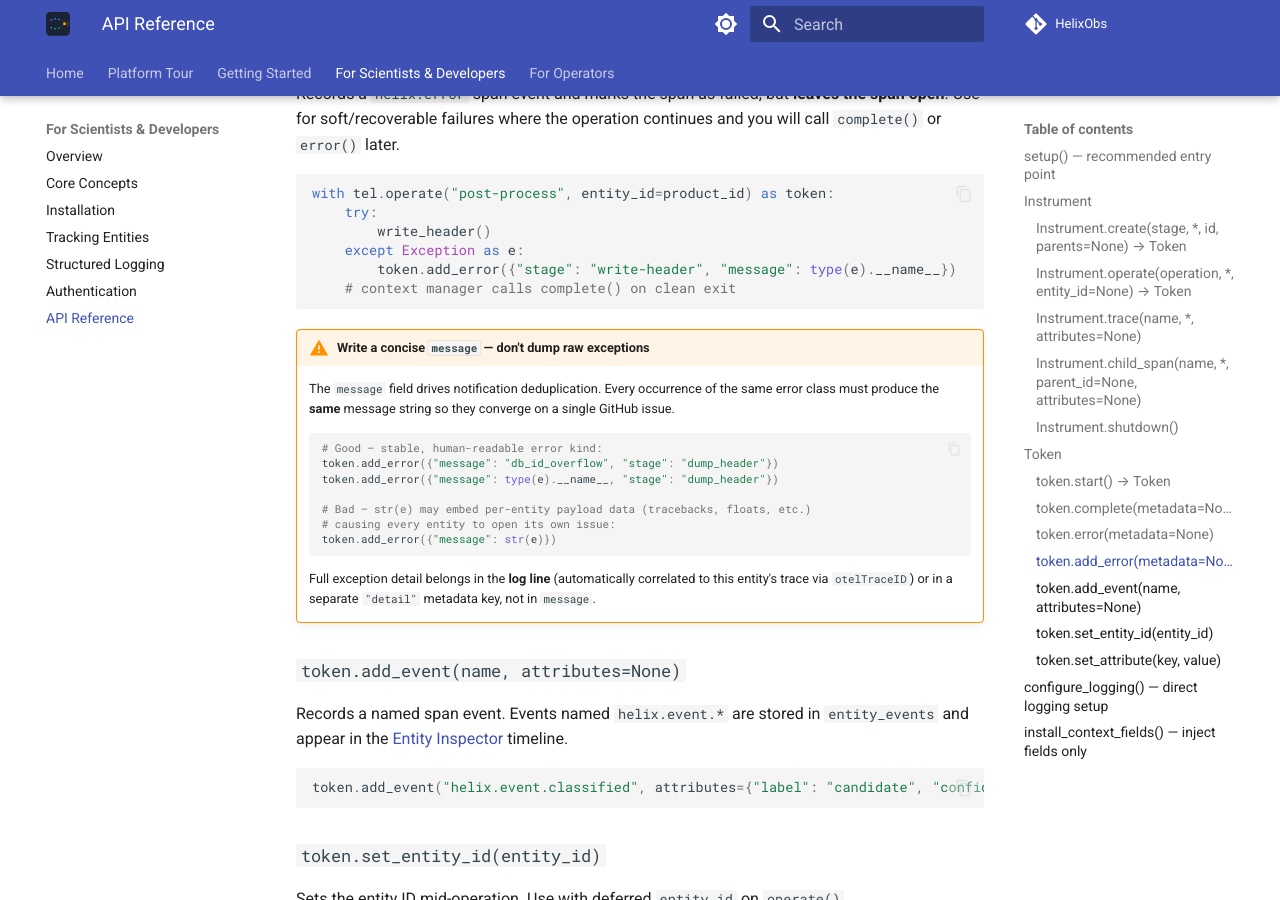
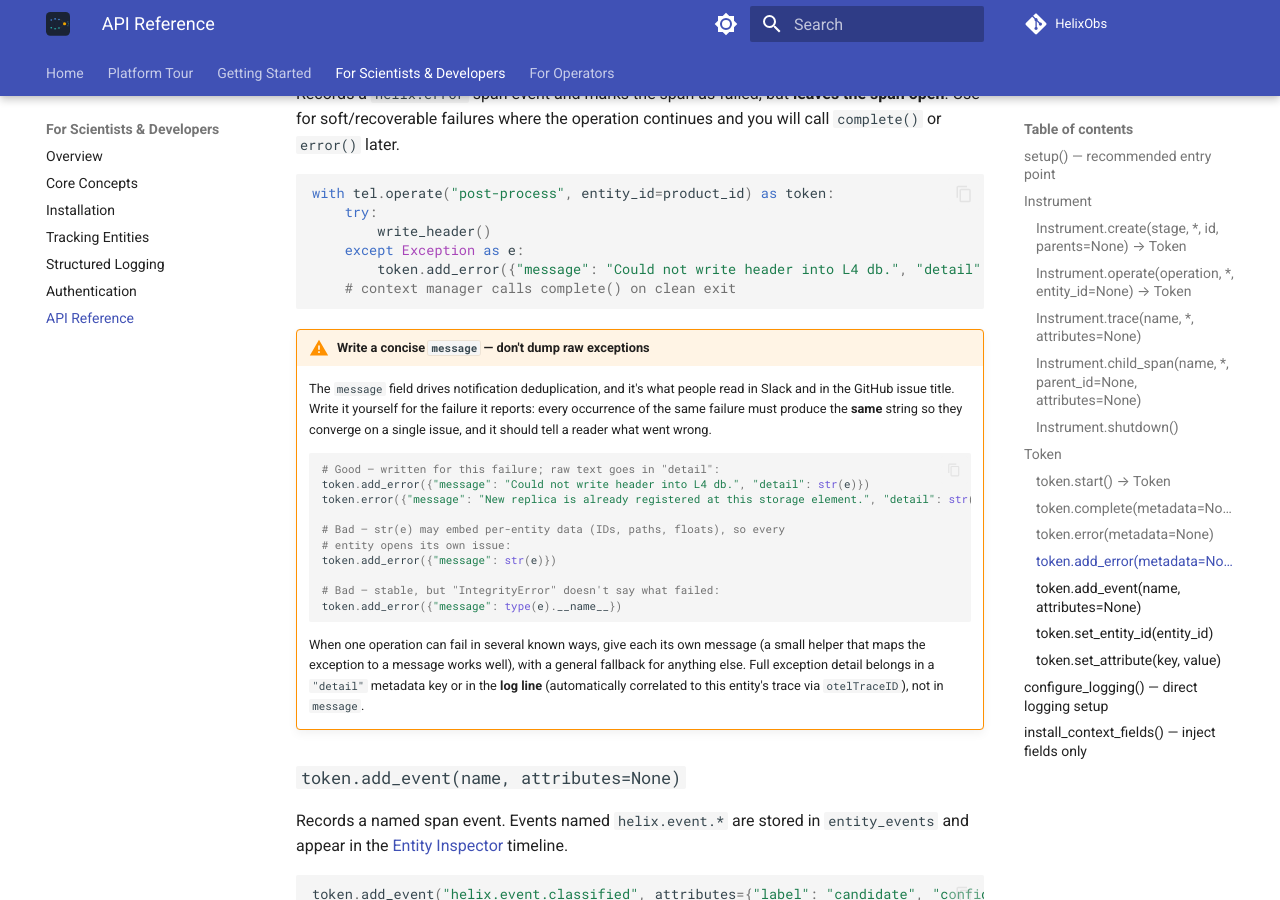
Before and after one commit to HelixObs/helixobs.github.io, an MkDocs documentation site: the page built from docs/client/api-reference.md, in a window 1280 px wide and 900 px high, scrolled down 3767 px. Built offline with MkDocs 1.6.1 and Material for MkDocs 9.7.7, drawn with Linux system fonts in a browser that asks for light colours.

Commit message:
docs: error message should be written for the failure, not the exception type
The message drives deduplication and is what people read in Slack and the
GitHub issue title. type(e).__name__ is stable but doesn't say what failed,
so it's now a "Bad" example alongside str(e). Good examples use a written
message per failure with the exception text in "detail", and the warning
suggests a helper that maps known failure modes to their own messages.

Examples in concepts.md and tracking.md that used str(e) as the message
now follow the same rule.

Co-Authored-By: Claude Opus 5.5 <noreply@anthropic.com>

````diff
--- a/docs/client/api-reference.md
+++ b/docs/client/api-reference.md
@@ -142,24 +142,27 @@ with tel.operate("post-process", entity_id=product_id) as token:
     try:
         write_header()
     except Exception as e:
-        token.add_error({"stage": "write-header", "message": type(e).__name__})
+        token.add_error({"message": "Could not write header into L4 db.", "detail": str(e)})
     # context manager calls complete() on clean exit
 ```
 
 !!! warning "Write a concise `message` — don't dump raw exceptions"
-    The `message` field drives notification deduplication. Every occurrence of the same error class must produce the **same** message string so they converge on a single GitHub issue.
+    The `message` field drives notification deduplication, and it's what people read in Slack and in the GitHub issue title. Write it yourself for the failure it reports: every occurrence of the same failure must produce the **same** string so they converge on a single issue, and it should tell a reader what went wrong.
 
     ```python
-    # Good — stable, human-readable error kind:
-    token.add_error({"message": "db_id_overflow", "stage": "dump_header"})
-    token.add_error({"message": type(e).__name__, "stage": "dump_header"})
+    # Good — written for this failure; raw text goes in "detail":
+    token.add_error({"message": "Could not write header into L4 db.", "detail": str(e)})
+    token.error({"message": "New replica is already registered at this storage element.", "detail": str(e)})
 
-    # Bad — str(e) may embed per-entity payload data (tracebacks, floats, etc.)
-    # causing every entity to open its own issue:
+    # Bad — str(e) may embed per-entity data (IDs, paths, floats), so every
+    # entity opens its own issue:
     token.add_error({"message": str(e)})
+
+    # Bad — stable, but "IntegrityError" doesn't say what failed:
+    token.add_error({"message": type(e).__name__})
     ```
 
-    Full exception detail belongs in the **log line** (automatically correlated to this entity's trace via `otelTraceID`) or in a separate `"detail"` metadata key, not in `message`.
+    When one operation can fail in several known ways, give each its own message (a small helper that maps the exception to a message works well), with a general fallback for anything else. Full exception detail belongs in a `"detail"` metadata key or in the **log line** (automatically correlated to this entity's trace via `otelTraceID`), not in `message`.
 
 ### `token.add_event(name, attributes=None)`
 
````
Also changed, not shown: docs/client/concepts.md (+1 -1 lines), docs/client/tracking.md (+1 -1 lines).
